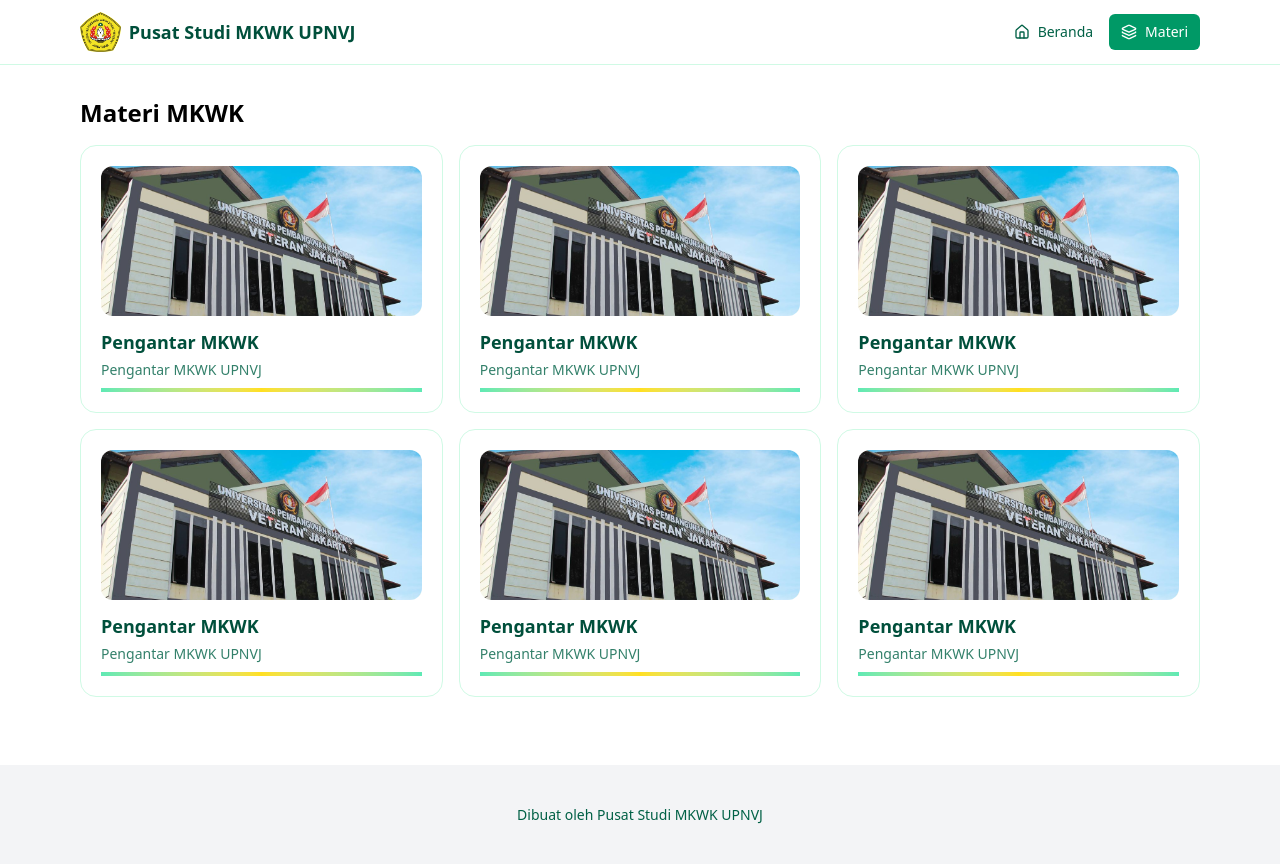
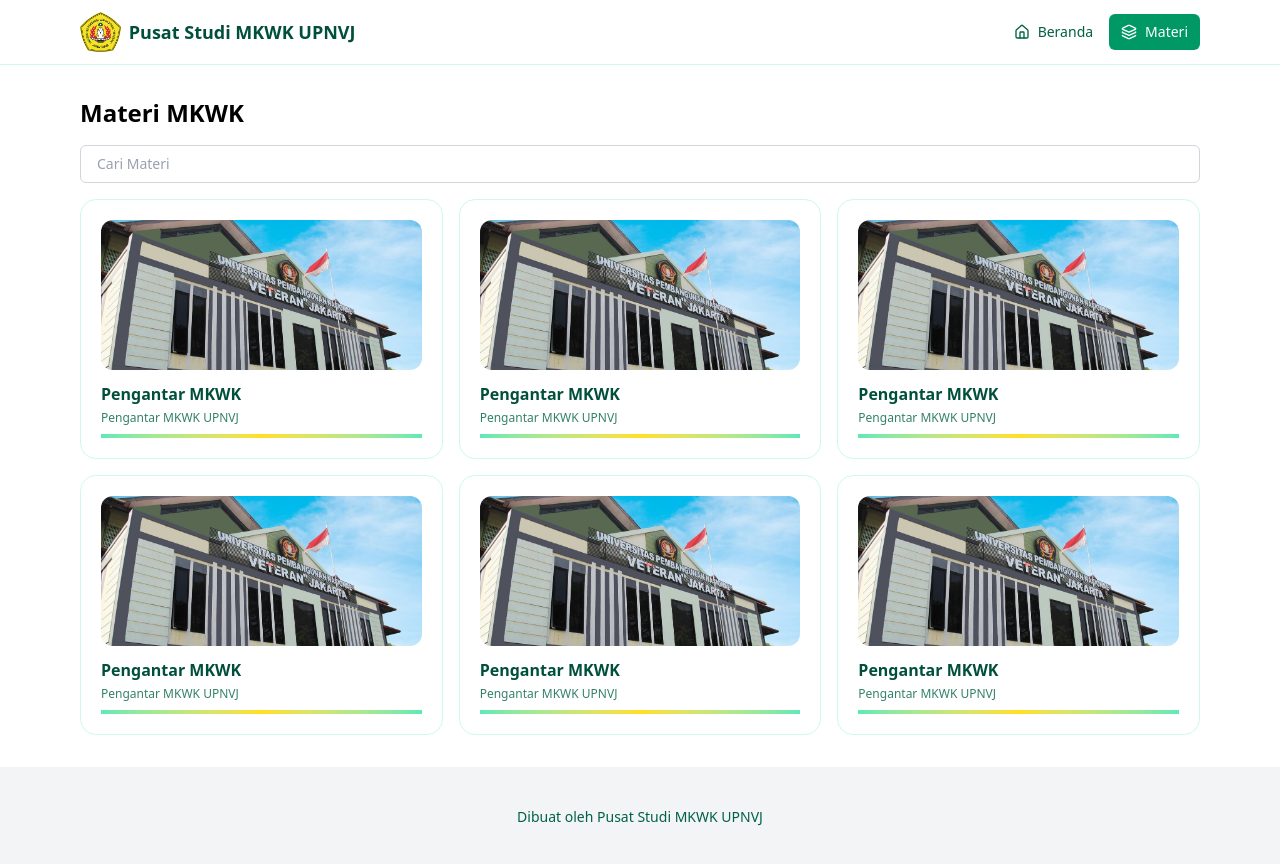
Before and after one commit to ramarfx/pusat-studi-mkwk, a SvelteKit app: page /courses in a window 1280 px wide. Shown: the top 864 px of the page. Built offline with nearby package versions, Linux system fonts and the light colour scheme.

Commit message:
feat: search

```diff
--- a/src/lib/components/Card.svelte
+++ b/src/lib/components/Card.svelte
@@ -9,9 +9,9 @@
 	{href}
 	class="group w-full cursor-pointer overflow-hidden rounded-2xl border border-emerald-100 bg-white text-left transition hover:border-emerald-300 hover:shadow-lg"
 >
-	<div class="p-5">
+	<div class="p-2 md:p-5">
 		<!-- Gambar -->
-		<div class="h-[150px] overflow-hidden rounded-xl">
+		<div class="h-20 overflow-hidden rounded-xl md:h-[150px]">
 			<img
 				src={image}
 				alt={title}
@@ -20,12 +20,12 @@
 		</div>
 
 		<!-- Judul -->
-		<h3 class="mt-3 text-lg font-semibold text-emerald-900 group-hover:text-emerald-700">
+		<h3 class="mt-3 text-base font-semibold text-emerald-900 group-hover:text-emerald-700">
 			{title}
 		</h3>
 
 		<!-- Deskripsi -->
-		<p class="mt-1 text-sm text-emerald-800/80">
+		<p class="mt-1 text-xs text-emerald-800/80">
 			{description}
 		</p>
 
--- /dev/null
+++ b/src/lib/data.ts
@@ -0,0 +1,45 @@
+type Card = {
+	image: string;
+	title: string;
+	description: string;
+	href: string;
+};
+
+export const cards: Card[] = [
+	{
+		image: '/img/upn-front.jpg',
+		title: 'Pengantar MKWK',
+		description: 'Pengantar MKWK UPNVJ',
+		href: '#/'
+	},
+	{
+		image: '/img/upn-front.jpg',
+		title: 'Pengantar MKWK',
+		description: 'Pengantar MKWK UPNVJ',
+		href: '#/'
+	},
+	{
+		image: '/img/upn-front.jpg',
+		title: 'Pengantar MKWK',
+		description: 'Pengantar MKWK UPNVJ',
+		href: '#/'
+	},
+	{
+		image: '/img/upn-front.jpg',
+		title: 'Pengantar MKWK',
+		description: 'Pengantar MKWK UPNVJ',
+		href: '#/'
+	},
+	{
+		image: '/img/upn-front.jpg',
+		title: 'Pengantar MKWK',
+		description: 'Pengantar MKWK UPNVJ',
+		href: '#/'
+	},
+	{
+		image: '/img/upn-front.jpg',
+		title: 'Pengantar MKWK',
+		description: 'Pengantar MKWK UPNVJ',
+		href: '#/'
+	}
+];
--- a/src/routes/courses/+page.svelte
+++ b/src/routes/courses/+page.svelte
@@ -1,52 +1,49 @@
 <script lang="ts">
 	import Card from '$lib/components/Card.svelte';
+	import { cards } from '$lib/data';
+	import { X } from '@lucide/svelte';
+	import { derived, writable } from 'svelte/store';
 
-	const cards = [
-		{
-			image: '/img/upn-front.jpg',
-			title: 'Pengantar MKWK',
-			description: 'Pengantar MKWK UPNVJ',
-			href: '#/'
-		},
-		{
-			image: '/img/upn-front.jpg',
-			title: 'Pengantar MKWK',
-			description: 'Pengantar MKWK UPNVJ',
-			href: '#/'
-		},
-		{
-			image: '/img/upn-front.jpg',
-			title: 'Pengantar MKWK',
-			description: 'Pengantar MKWK UPNVJ',
-			href: '#/'
-		},
-		{
-			image: '/img/upn-front.jpg',
-			title: 'Pengantar MKWK',
-			description: 'Pengantar MKWK UPNVJ',
-			href: '#/'
-		},
-		{
-			image: '/img/upn-front.jpg',
-			title: 'Pengantar MKWK',
-			description: 'Pengantar MKWK UPNVJ',
-			href: '#/'
-		},
-		{
-			image: '/img/upn-front.jpg',
-			title: 'Pengantar MKWK',
-			description: 'Pengantar MKWK UPNVJ',
-			href: '#/'
+	const search = writable('');
+
+	const filteredCards = derived(search, ($search) => {
+		const q = $search.toLowerCase().trim();
+
+		if (!q) {
+			return cards;
 		}
-	];
+
+		return cards.filter(
+			(card) => card.title.toLowerCase().includes(q) || card.description.toLowerCase().includes(q)
+		);
+	});
 </script>
 
 <main class="mx-auto max-w-6xl px-4 py-8">
 	<h1 class="mb-4 text-2xl font-bold">Materi MKWK</h1>
 
-	<div class="grid grid-cols-1 justify-between gap-4 md:grid-cols-3">
-		{#each cards as card}
-			<Card {...card} />
-		{/each}
+	<!-- search -->
+	<div class="mb-4">
+		<input
+			type="text"
+			name="search"
+			bind:value={$search}
+			class="block w-full rounded-md border border-gray-300 bg-white px-4 py-2 text-sm text-gray-900 placeholder:text-gray-400 focus:border-emerald-500 focus:ring-emerald-500"
+			placeholder="Cari Materi"
+		/>
 	</div>
+
+	{#if $filteredCards.length > 0}
+		<div class="grid grid-cols-2 gap-2 md:grid-cols-3 md:gap-4">
+			{#each $filteredCards as card}
+				<Card {...card} />
+			{/each}
+		</div>
+	{:else}
+		<div class="flex flex-col items-center justify-center py-16 text-center text-gray-500">
+			<X class="mb-5" />
+			<p class="text-lg font-medium">Tidak ada hasil yang ditemukan</p>
+			<p class="mt-1 text-sm text-gray-400">Coba kata kunci lain, ya.</p>
+		</div>
+	{/if}
 </main>
```
